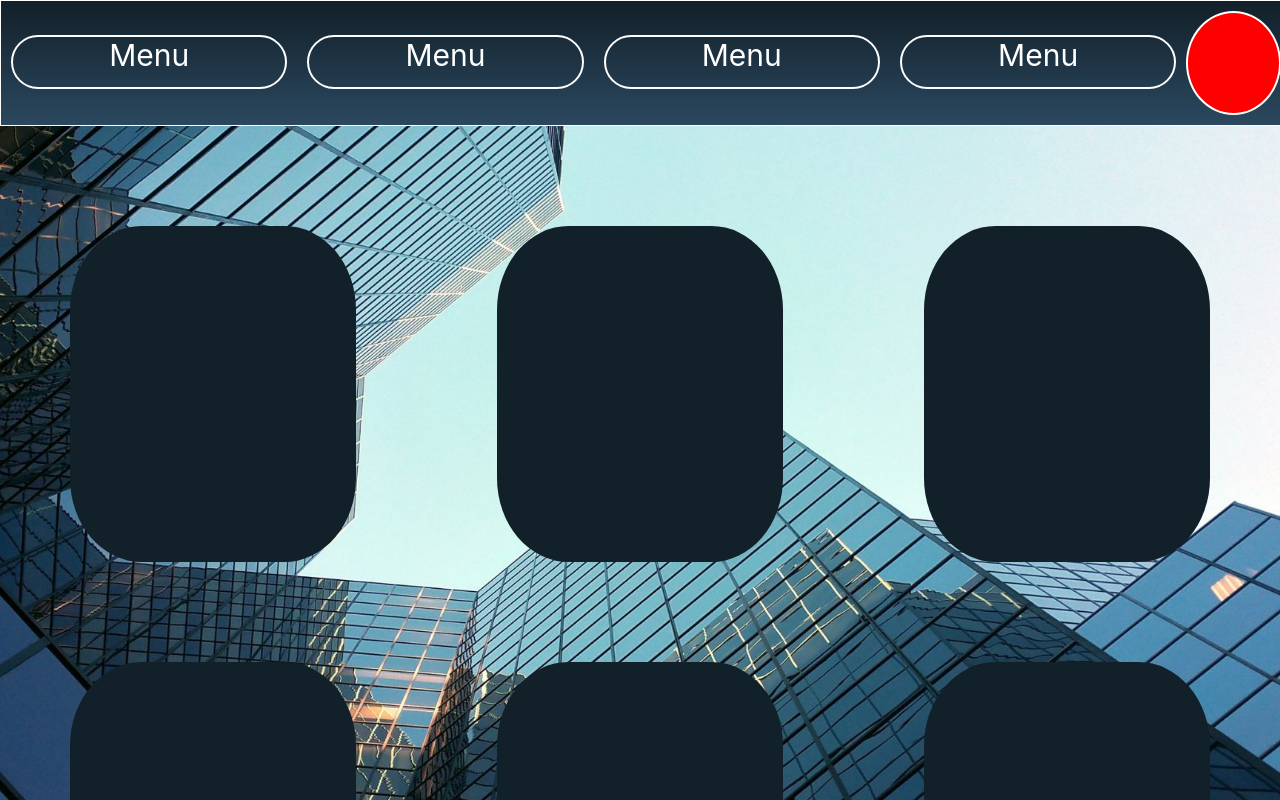
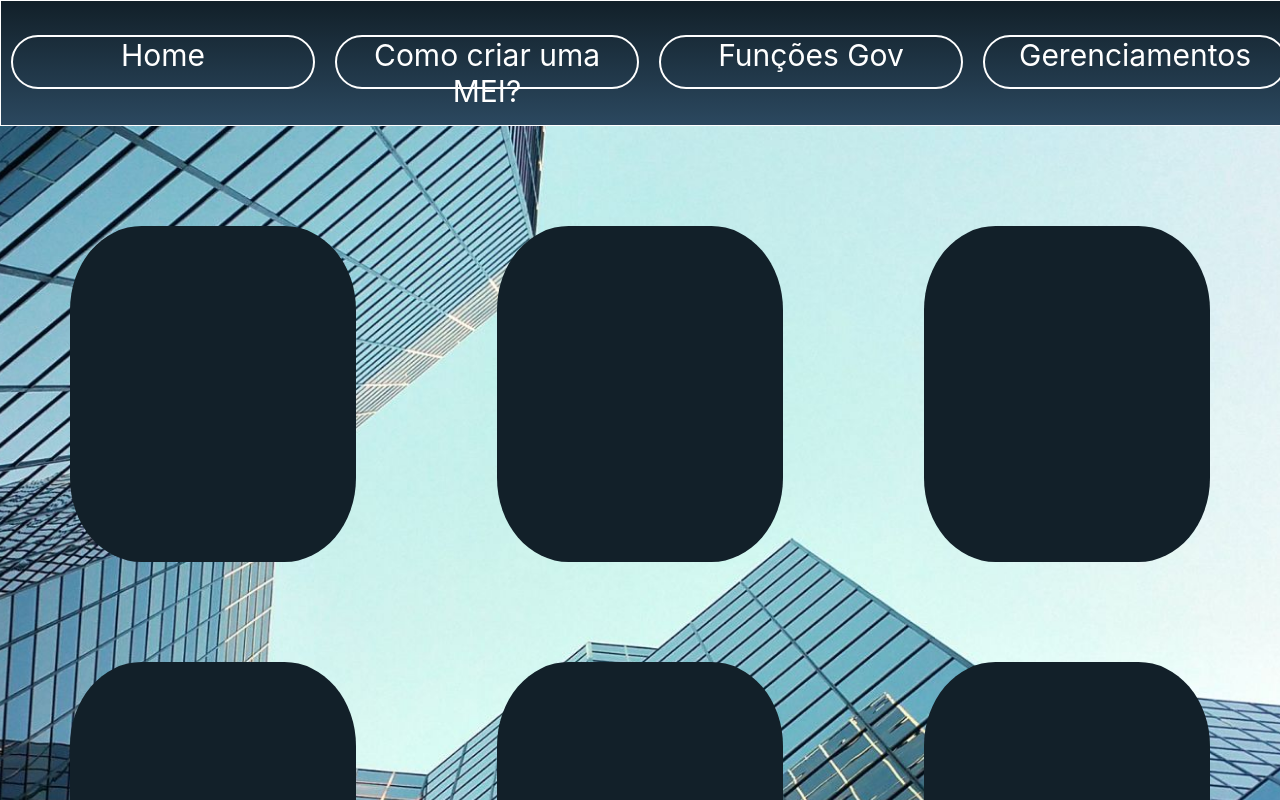
Before and after one commit to TitoSoares/MSM_bkp, a React (Create React App) app in the folder meisemmedo/: page /gov in a window 1280 px wide. Shown: the top 800 px of the page. Built offline with nearby package versions, Linux system fonts and the light colour scheme.

Commit message:
Alterações mais recentes e atualizações

```diff
--- a/meisemmedo/src/App.tsx
+++ b/meisemmedo/src/App.tsx
@@ -8,10 +8,12 @@ import Gerenciamento from './Pages/Gerenciamento';
 import Tutorial from './Pages/Tutorial';
 import Login from './Pages/Login';
 import Cadastro from './Pages/Cadastro';
+import NotFound from './Pages/NotFound';
 function App() {
   return (
     <div className="App">
       <Routes>
+        <Route path='*' element={<NotFound/>}></Route>
         <Route path='/' element={<Home/>}></Route>
         <Route path='/gov' element={<FuncaoGov/>}></Route>
         <Route path='/gen' element={<Gerenciamento/>}></Route>
--- a/meisemmedo/src/Componentes/Cabecalho/index.tsx
+++ b/meisemmedo/src/Componentes/Cabecalho/index.tsx
@@ -1,12 +1,10 @@
 import "../estyle/estilo.css"
+import Menu from "../Menu";
 
 function FuncaoCabecalho(){
     return(
          <div className="cabecalho">
-            <div className="menu">Menu</div>
-            <div className="menu">Menu</div>
-            <div className="menu">Menu</div>
-            <div className="menu">Menu</div>
+            <Menu/>
             <div className="imagemMenu"></div>
          </div>
     )
--- /dev/null
+++ b/meisemmedo/src/Componentes/Menu/index.tsx
@@ -0,0 +1,14 @@
+import { Link } from "react-router-dom";
+function Menu(){
+    return(
+        <div>
+            <div className="menusao">
+                <Link className="Link" to="/"><div className="menu">Home</div></Link>
+                <Link className="Link" to="/tutorial"><div className="menu">Como criar uma MEI?</div></Link>
+                <Link className="Link" to="/gov"><div className="menu">Funções Gov</div></Link>
+                <Link className="Link" to="/gen"><div className="menu">Gerenciamentos</div></Link>
+            </div>
+        </div>
+    )
+}
+export default Menu;
--- a/meisemmedo/src/Componentes/estyle/estilo.css
+++ b/meisemmedo/src/Componentes/estyle/estilo.css
@@ -26,6 +26,9 @@
     border:white solid 2px;
 
 }
+.menu:hover{
+    background-color:rgba(255, 255, 255, 0.199);
+}
 .imagemMenu{
     margin-top:10px;
     margin-bottom: 10px;
@@ -34,6 +37,9 @@
     border-radius:50%;
     background-color: red;
     border:2px white solid;
+}
+.imagemMenu:hover{
+    background-color:rgba(255, 255, 255, 0.034);
 }
 .imagemLogin{
     margin-top: 20px;
@@ -47,6 +53,10 @@
     border-radius: 25%;
     width: 100px;
     height: 100px;
+}
+.menusao{
+    display: flex;
+    flex-direction: row;
 }
 /*=================================================================================================================================*/
 /*FUNÇÃO GOV*/
@@ -127,7 +137,6 @@
     flex-direction: row;
     justify-content: center;
 }
-
 .textologin{
     display: flex;
     flex-direction: column;
@@ -188,6 +197,30 @@
     width: 150px;
     border-radius: 50px;
 }
+.planoFundoLogin{
+    background-image: url("../../../public/122029\ \(1\).jpg");
+    background-repeat: no-repeat;
+    background-position: center;
+    background-size: cover;
+    height:100vh
+}
+.textoLogin1{
+    margin-top:40px;
+    margin-right:120px;
+    color: #2B485F;
+    font-family:'Segoe UI', Tahoma, Geneva, Verdana, sans-serif;
+}
+.textoLogin2{
+    margin-top:50px;
+    margin-right:120px;
+    color: #2B485F;
+    font-family:'Segoe UI', Tahoma, Geneva, Verdana, sans-serif;
+}
+.textoLogin3{
+    margin-right:120px;
+    color: #2B485F;
+    font-family:'Segoe UI', Tahoma, Geneva, Verdana, sans-serif;
+}
 /*=================================================================================================================================*/
 /*HOME*/
 .home{
@@ -204,5 +237,8 @@
     background-repeat: no-repeat;
     background-position: center;
     background-size: cover;
-    height:100vh
 }
+/*=================================================================================================================================*/
+.Link{
+    text-decoration:none;
+}
--- a/meisemmedo/src/Pages/Home.tsx
+++ b/meisemmedo/src/Pages/Home.tsx
@@ -2,7 +2,7 @@ import FuncaoCabecalho from "../Componentes/Cabecalho";
 import "../Componentes/estyle/estilo.css"
 function Home(){
     return(
-        <div className="planoFundo">
+        <div className="planoFundoLogin">
             <FuncaoCabecalho/>
             <div className="home">
 
--- a/meisemmedo/src/Pages/Login.tsx
+++ b/meisemmedo/src/Pages/Login.tsx
@@ -2,16 +2,17 @@ import FuncaoCabecalho from "../Componentes/Cabecalho"
 import "../Componentes/estyle/estilo.css"
 function Login(){
     return(
-        <div className="planoFundo">
+        <div className="planoFundoLogin">
             <div className="logincoluna">
                 <div className="textologin">
-                    <div>
-                        Mei Sem Medo <br/>
-                        <br/>
+                    <div className="textoLogin1">
+                        Mei Sem Medo
                     </div>
-                    <div>
-                        Um Portal para <br />
-                        desmestificar <br />
+                    <div className="textoLogin2">
+                        Um Portal para
+                    </div>
+                    <div className="textoLogin3">
+                        desmestificar
                         seu negócio.
                     </div>
                 </div>
--- /dev/null
+++ b/meisemmedo/src/Pages/NotFound.tsx
@@ -0,0 +1,6 @@
+function NotFound(){
+    return(
+        <div>Não Encontrado</div>
+    )
+}
+export default NotFound;
```
